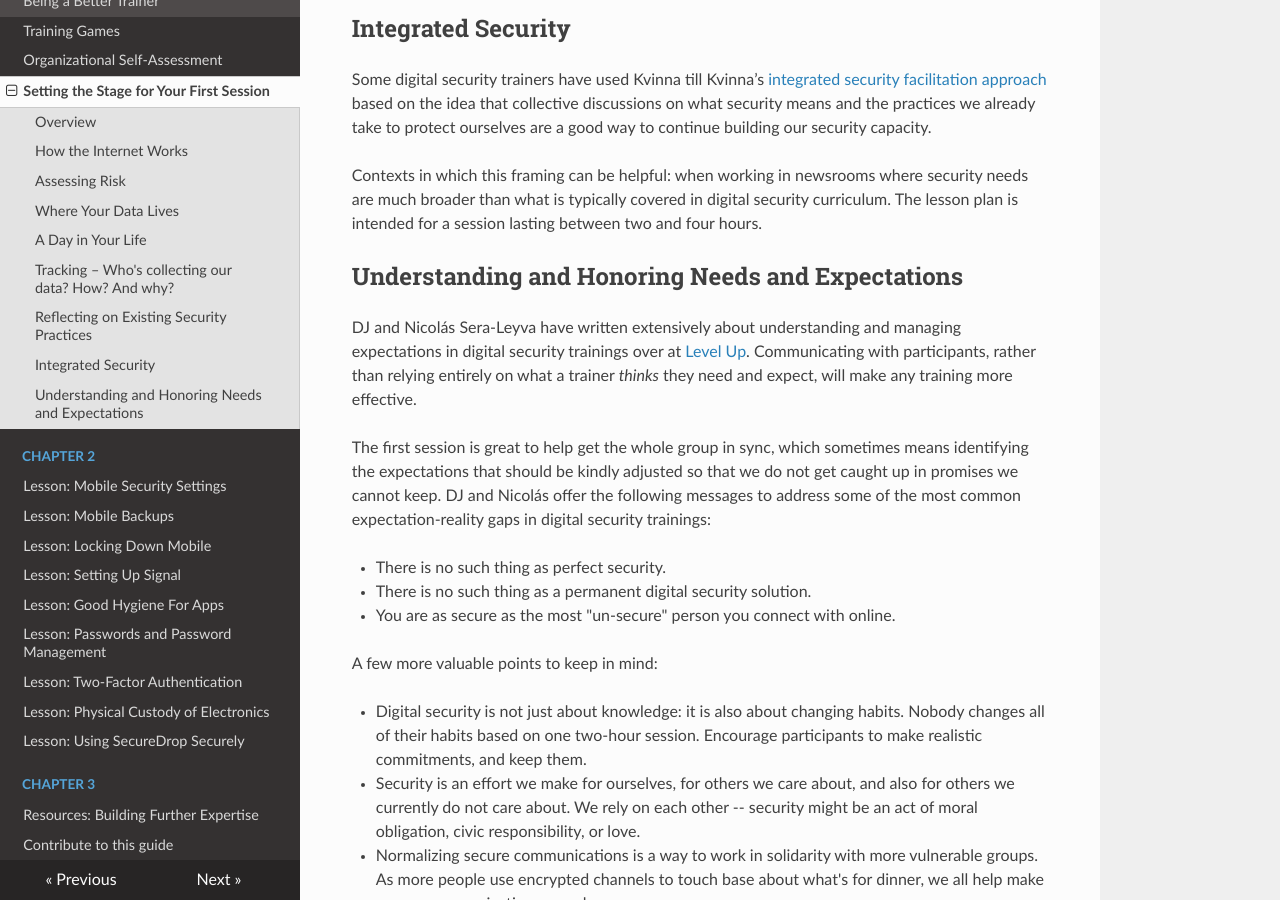
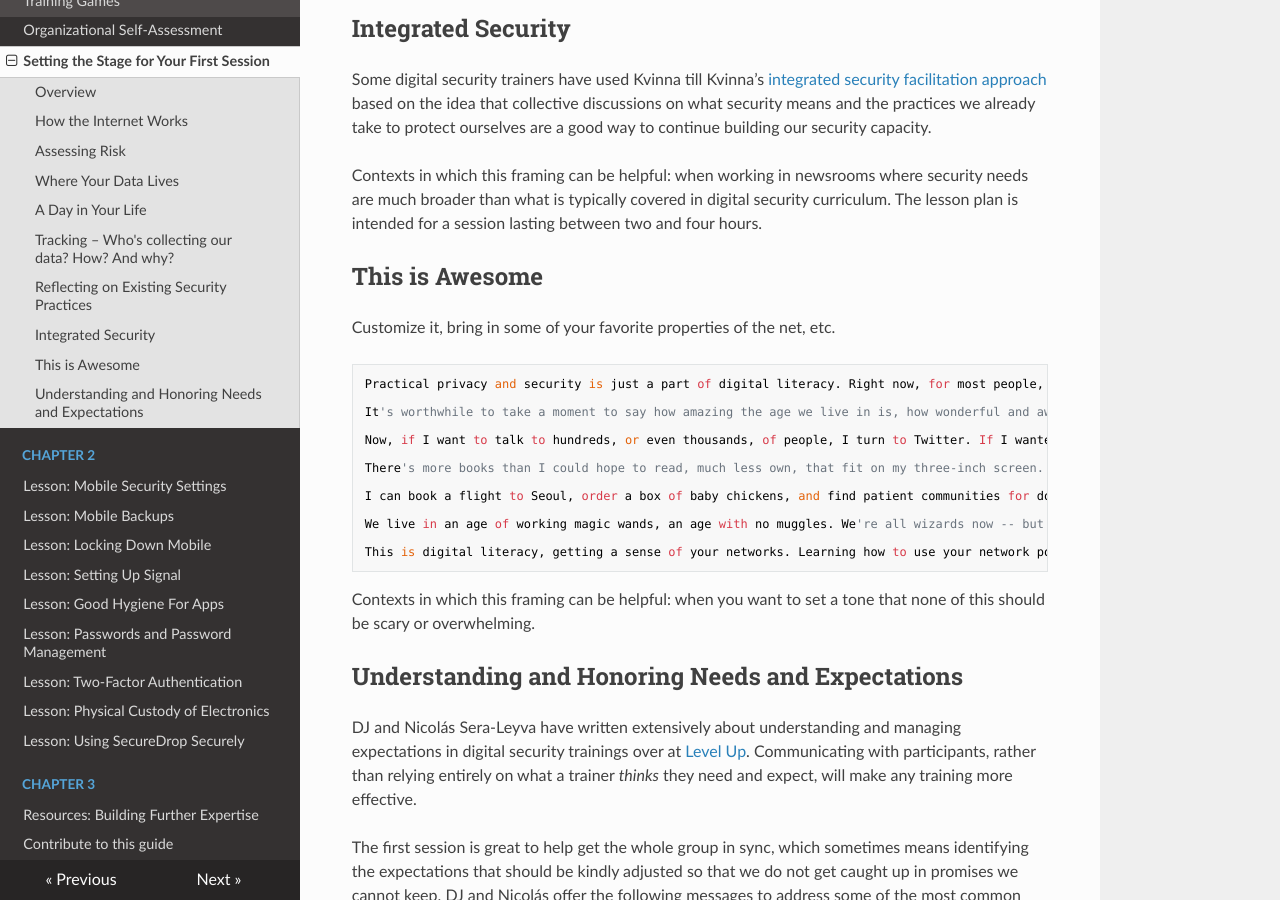
Before and after one commit to OpenNewsLabs/field-guide-security-training-newsroom, an MkDocs documentation site: the page built from docs/Chapter01-04-FramingStrategies.md, in a window 1280 px wide and 900 px high, scrolled down 2436 px. Built offline with MkDocs 1.6.1, drawn with Linux system fonts in a browser that asks for light colours; nearby versions of some CDN libraries; old or Windows-style settings are respelled for this version of MkDocs.

Commit message:
Adding Quinn's framing to the round up of framings.

```diff
--- a/docs/Chapter01-04-FramingStrategies.md
+++ b/docs/Chapter01-04-FramingStrategies.md
@@ -58,6 +58,26 @@ Some digital security trainers have used Kvinna till Kvinna’s [integrated secu
 
 Contexts in which this framing can be helpful: when working in newsrooms where security needs are much broader than what is typically covered in digital security curriculum. The lesson plan is intended for a session lasting between two and four hours.
 
+## This is Awesome
+
+Customize it, bring in some of your favorite properties of the net, etc.
+
+    Practical privacy and security is just a part of digital literacy. Right now, for most people, learning how their computers work seems hard enough, learning how the network works seems impossible. But it's not, it's just learning a new perspective about the world we live in everyday.
+
+    It's worthwhile to take a moment to say how amazing the age we live in is, how wonderful and awesome it is, and downright magical it is, living through the mediation of just about everything. When I was young we didn't have 30 second access to all human knowledge, now I can't tolerate being out of touch with the world for more than a few hours. We used to go to the library to find things out. When someone moved away, we accepted that we'd probably never see from or hear from them again. The lives of people in distant lands, or even Des Moines, was mysterious.
+
+    Now, if I want to talk to hundreds, or even thousands, of people, I turn to Twitter. If I wanted to do that when I was a teenager, I just couldn't. I could work for years to get onto a platform with that kind of reach, but that was a career choice -- go to college, try to get a job, work for it, possibly for most of my life. Now it's a regular part of life, normal and even banal.
+
+    There's more books than I could hope to read, much less own, that fit on my three-inch screen. Or, I can realize reading on a 3" screen sucks, and listen to audiobooks, of which there are more than I could ever listen to -- even in the public domain, having been read by random volunteers! Thanks, random volunteers!
+
+    I can book a flight to Seoul, order a box of baby chickens, and find patient communities for dozens of bowel diseases in the span of 20 minutes, all from this magical phone in front of me, or this small box with more computational power than took humanity to the moon.
+
+    We live in an age of working magic wands, an age with no muggles. We're all wizards now -- but there's no Hogwarts. We're muddling through, and everyone having all these powers can seem scary. But the world gets better as we all learn to use them.
+
+    This is digital literacy, getting a sense of your networks. Learning how to use your network powers, and how to defend yourself in an environment of network powers.
+
+Contexts in which this framing can be helpful: when you want to set a tone that none of this should be scary or overwhelming.
+
 ## Understanding and Honoring Needs and Expectations
 
 DJ and Nicolás Sera-Leyva have written extensively about understanding and managing expectations in digital security trainings over at [Level Up](https://www.level-up.cc/you-the-trainer/setting-expectations-for-participants-organizers-and-yourself/). Communicating with participants, rather than relying entirely on what a trainer *thinks* they need and expect, will make any training more effective.
```
